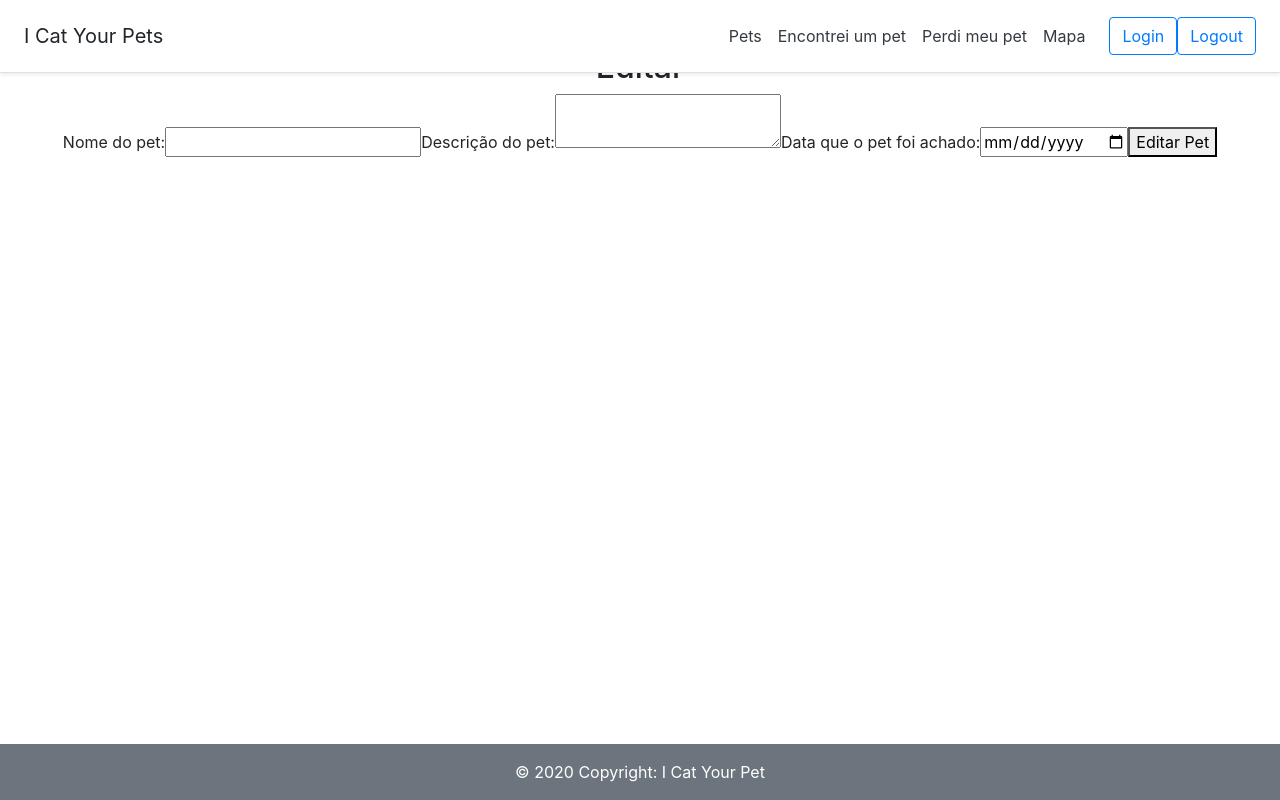
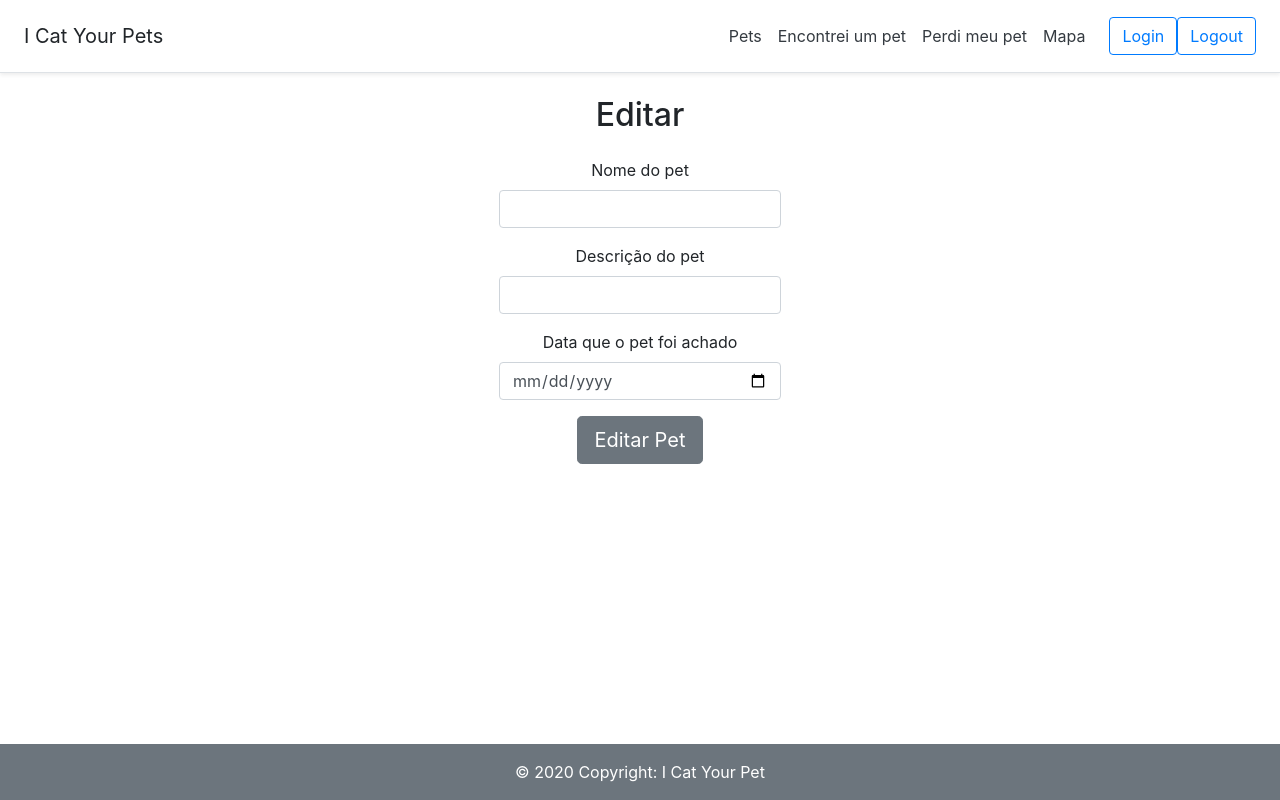
Before and after one commit to juliane-arruda/Final-Project-Full-Stack-IronHack-Front-End, a React (Create React App) app: page /pets/1/edit in a window 1280 px wide. Built offline with nearby package versions, Linux system fonts and the light colour scheme; no server answers; what react-google-maps would draw is missing.

Commit message:
done the pet edit page layout

```diff
--- a/src/components/pets/editPet.js
+++ b/src/components/pets/editPet.js
@@ -1,5 +1,7 @@
 import React, { Component } from "react";
 import axios from "axios";
+import Form from 'react-bootstrap/Form';
+import Button from 'react-bootstrap/Button';
 
 class EditPet extends Component {
   constructor(props) {
@@ -27,8 +29,8 @@ class EditPet extends Component {
         //   petDate
       })
       .then(responseFromApi => {
-            const { petName, petDescription, petLocation, petDate} = responseFromApi.data;
-            this.setState({ petName, petDescription, petLocation, petDate});
+        const { petName, petDescription, petLocation, petDate } = responseFromApi.data;
+        this.setState({ petName, petDescription, petLocation, petDate });
       })
       .catch(err => {
         console.log(err);
@@ -40,7 +42,7 @@ class EditPet extends Component {
   handleFormSubmit(event) {
     const { params } = this.props.match;
 
-        const { petName, petDescription, petLocation, petDate} = this.state;
+    const { petName, petDescription, petLocation, petDate } = this.state;
 
     event.preventDefault();
 
@@ -70,36 +72,44 @@ class EditPet extends Component {
   }
 
   render() {
-        return(
-            <div>
-        <h2>Editar</h2>
-        <form onSubmit={e => this.handleFormSubmit(e)}>
-          <label>Nome do pet: </label>
-          <input
-            type="text"
+    return (
+      <div className="d-flex flex-column justify-content-center">
+        <h2 className="pt-5">Editar</h2>
+        <Form onSubmit={e => this.handleFormSubmit(e)} className="p-3 d-flex flex-column align-items-center">
+        <Form.Group controlId="text" className="col-3">
+          <Form.Label>Nome do pet</Form.Label>
+          <Form.Control type="text"
             name="petName"
             value={this.state.petName}
-            onChange={e => this.handleChange(e)} />
-          <label>Descrição do pet: </label>
-          <textarea
-            type="text"
+            onChange={e => this.handleChange(e)}/>
+        </Form.Group>
+
+        <Form.Group controlId="text" className="col-3">
+          <Form.Label>Descrição do pet</Form.Label>
+          <Form.Control type="text"
             name="petDescription"
             value={this.state.petDescription}
-            onChange={e => this.handleChange(e)} />
-            <label>Data que o pet foi achado:</label>
-            <input
+            onChange={e => this.handleChange(e)}/>
+        </Form.Group>
+
+        <Form.Group controlId="petDate" className="col-3">
+          <Form.Label>Data que o pet foi achado</Form.Label>
+            <Form.Control
+              className="form-control"
               type="date"
               name="petDate"
               value={this.state.petDate}
               onChange={e => this.handleChange(e)} />
+        </Form.Group>
+
           {/* <label>Endereço onde o pet foi perdido:</label>
             <input
                 type="text"
                 name="petLocation"
                 value={this.state.petLocation}
                 onChange={e => this.handleChange(e)} /> */}
-          <button type="submit">Editar Pet</button>
-        </form>
+          <button class="btn btn-secondary btn-lg" type="submit">Editar Pet</button>
+        </Form>
       </div>
     )
   }
```
Lines whose indentation alone changed are shown as unchanged.
